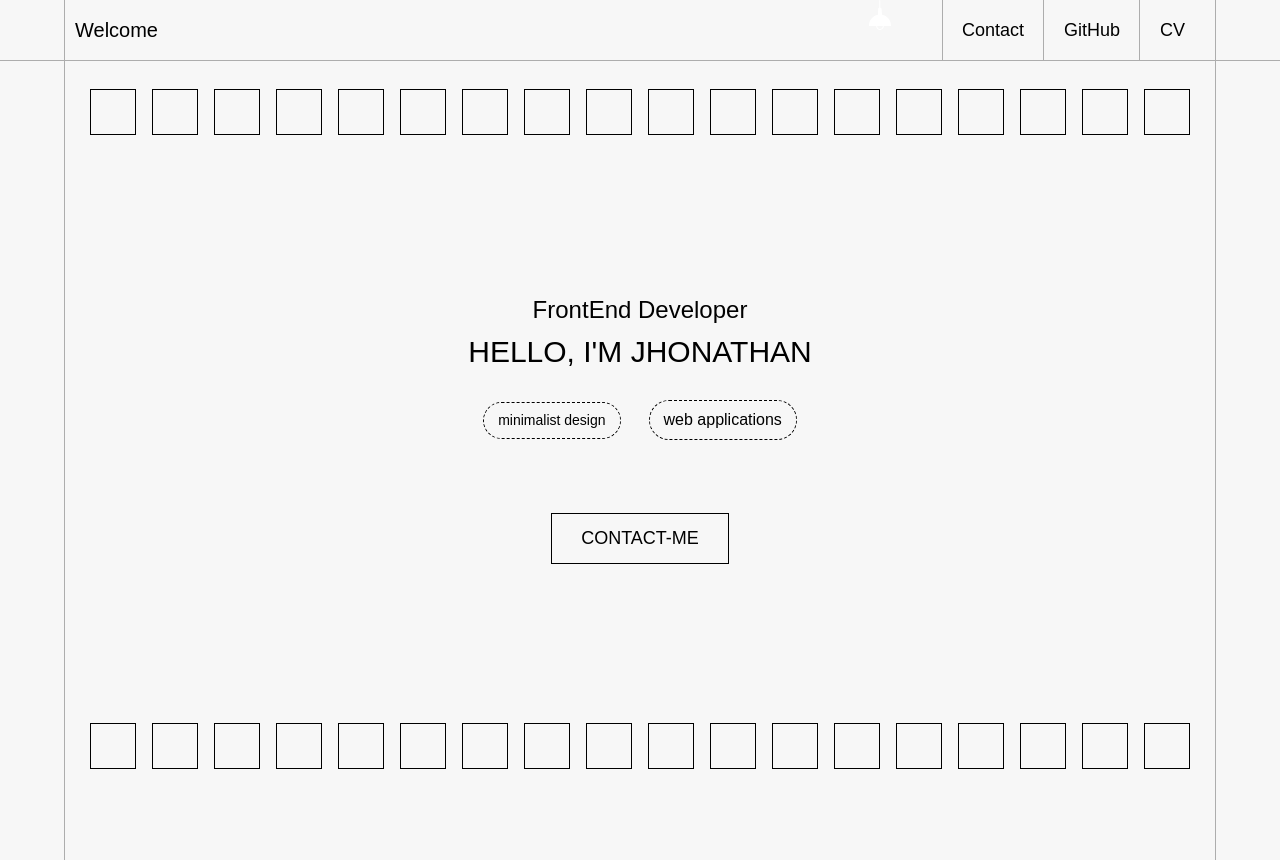
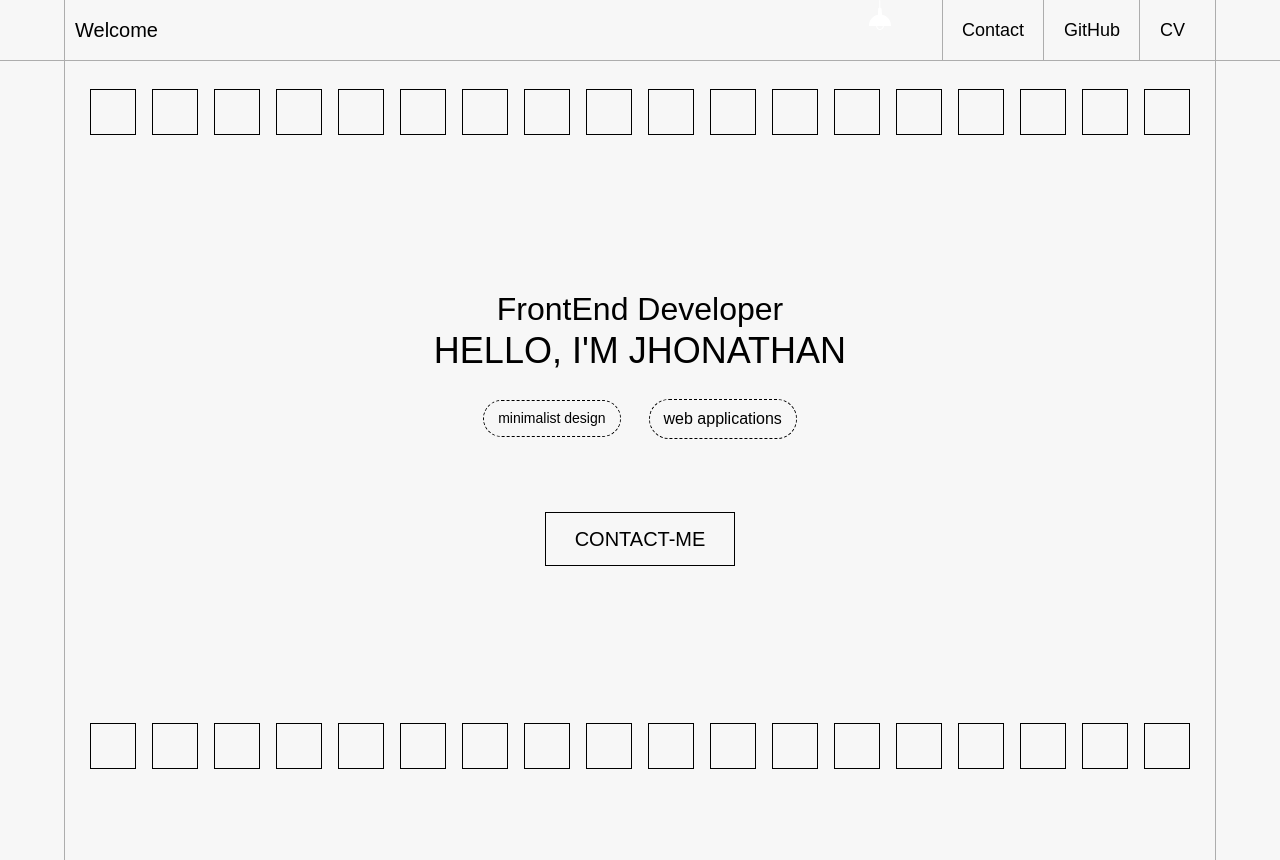
Before and after one commit to JhowBRCG/my-portfolio, a Next.js app: page / in a window 1280 px wide. Built offline with nearby package versions, Linux system fonts and the light colour scheme; a web font is replaced by a local one; what tailwindcss-animated would draw is missing.

Commit message:
change text size for large devices screen size

```diff
--- a/components/Hero/index.tsx
+++ b/components/Hero/index.tsx
@@ -34,10 +34,10 @@ export default function Hero() {
       </div>
       <div className="flex flex-col items-center justify-center text-center">
         <div className="flex flex-col gap-[8px]">
-          <h1 className="animate-fade-left text-[20px] delay-100 md:text-2xl">
+          <h1 className="animate-fade-left text-[20px] delay-100 md:text-2xl xl:text-[32px]">
             FrontEnd Developer
           </h1>
-          <h2 className="animate-fade-right text-[24px] delay-200 md:text-3xl">
+          <h2 className="animate-fade-right text-[24px] delay-200 md:text-3xl xl:text-[36px]">
             HELLO, I&apos;M JHONATHAN
           </h2>
         </div>
@@ -51,7 +51,7 @@ export default function Hero() {
         </div>
         <a
           href="#"
-          className="mt-[73px] animate-jump-in border-[0.5px] border-black px-[29px] py-[11px] text-[14px] animate-delay-1000 dark:border-white md:text-[18px]"
+          className="mt-[73px] animate-jump-in border-[0.5px] border-black px-[29px] py-[11px] text-[14px] animate-delay-1000 dark:border-white md:text-[18px] xl:text-[20px]"
         >
           CONTACT-ME
         </a>
```
